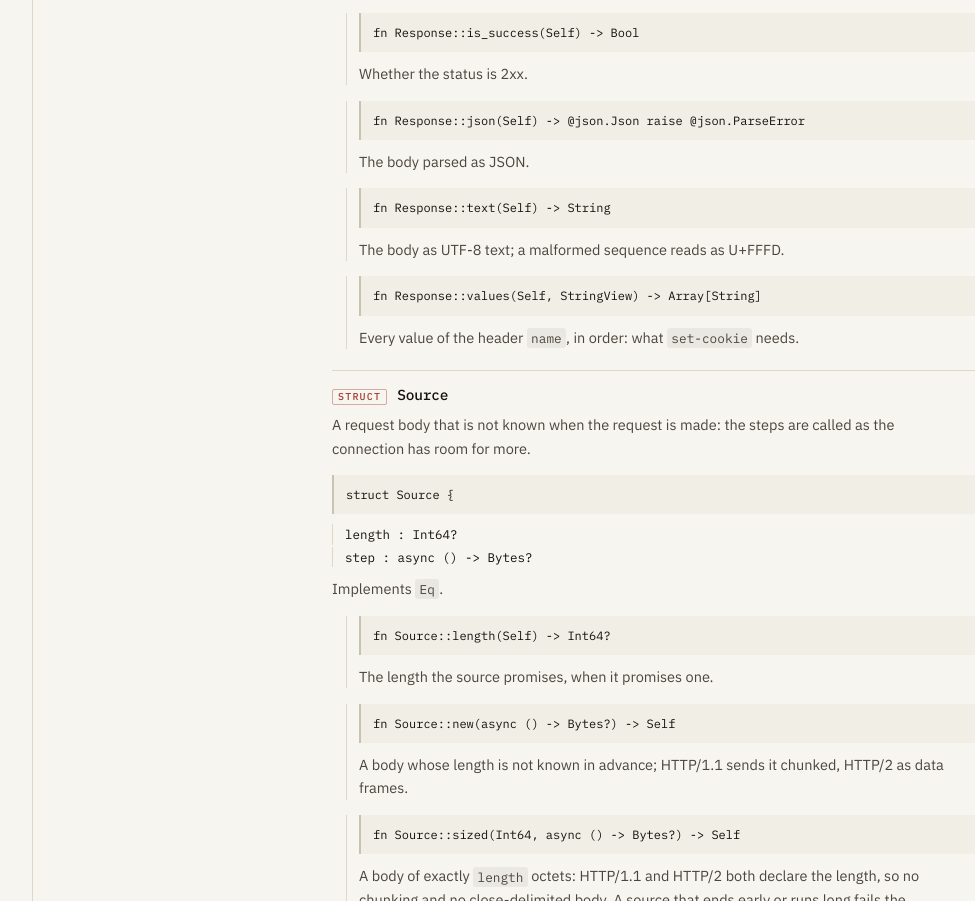
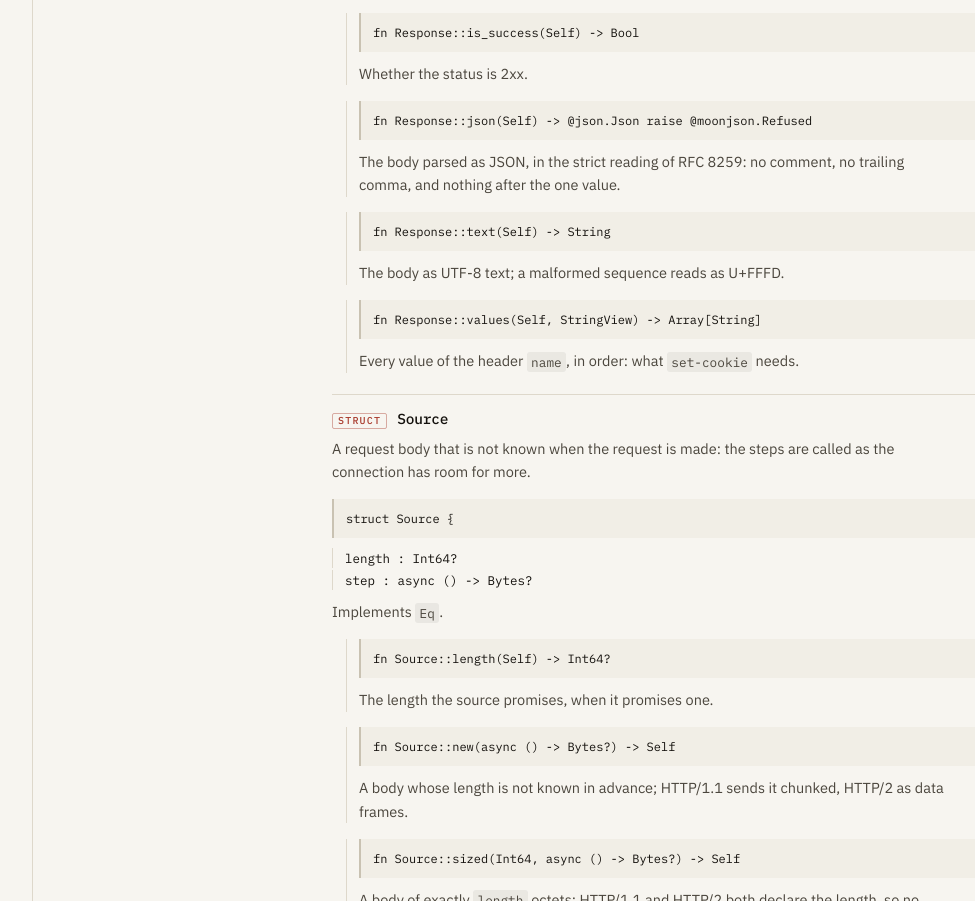
Before and after one commit to moonbitstack/moonfetch, a plain HTML site: page docs/api.html in a window 1280 px wide. Shown: the part 5721-6622 px from the top of the page, without its empty margins (80-1055 px from the left). Drawn offline with Linux system fonts and the light colour scheme.

Commit message:
fixed(moonfetch): JSON text through moonjson, read the strict way.
The text of a JSON body was parsed and written by the core package, whose reader is lenient about
what follows the value and whose writer has no story for a document that must be reproducible.
Both now go through moonjson: `Response::json` parses in the strict reading of RFC 8259 and
`Body::Json` is written by the same library that reads it, so the two agree on every value.

`Response::json` now raises `@moonjson.Refused` instead of `@json.ParseError`, which carries the
line and column of what was wrong. A caller that caught the old error catches the new one; the
returned `Json` is the same value.

Signed-off-by: Leo Cheng (heke1228) <chengkelfan@qq.com>

```diff
--- a/docs/api.html
+++ b/docs/api.html
@@ -258,7 +258,8 @@ order they arrived in.</p>
 <div class="member" id="moonfetch-response-checked"><pre class="sig">fn Response::checked(Self) -&gt; Self raise Refused</pre><p>The response itself, or <code>Status</code> for a 4xx or 5xx, as reqwest's <code>error_for_status</code> does.</p></div>
 <div class="member" id="moonfetch-response-header"><pre class="sig">fn Response::header(Self, StringView) -&gt; String?</pre><p>The first value of the header <code>name</code>, matched without regard to case.</p></div>
 <div class="member" id="moonfetch-response-is-success"><pre class="sig">fn Response::is_success(Self) -&gt; Bool</pre><p>Whether the status is 2xx.</p></div>
-<div class="member" id="moonfetch-response-json"><pre class="sig">fn Response::json(Self) -&gt; @json.Json raise @json.ParseError</pre><p>The body parsed as JSON.</p></div>
+<div class="member" id="moonfetch-response-json"><pre class="sig">fn Response::json(Self) -&gt; @json.Json raise @moonjson.Refused</pre><p>The body parsed as JSON, in the strict reading of RFC 8259: no comment, no trailing comma,
+and nothing after the one value.</p></div>
 <div class="member" id="moonfetch-response-text"><pre class="sig">fn Response::text(Self) -&gt; String</pre><p>The body as UTF-8 text; a malformed sequence reads as U+FFFD.</p></div>
 <div class="member" id="moonfetch-response-values"><pre class="sig">fn Response::values(Self, StringView) -&gt; Array[String]</pre><p>Every value of the header <code>name</code>, in order: what <code>set-cookie</code> needs.</p></div>
 </div>
```
Also changed, not shown: 7 other files.
